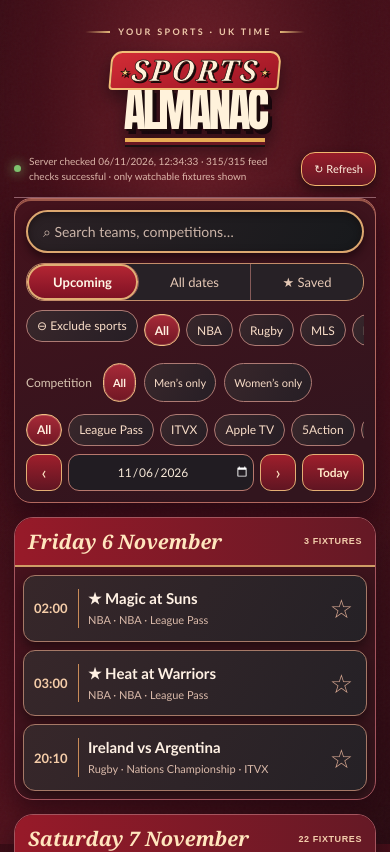
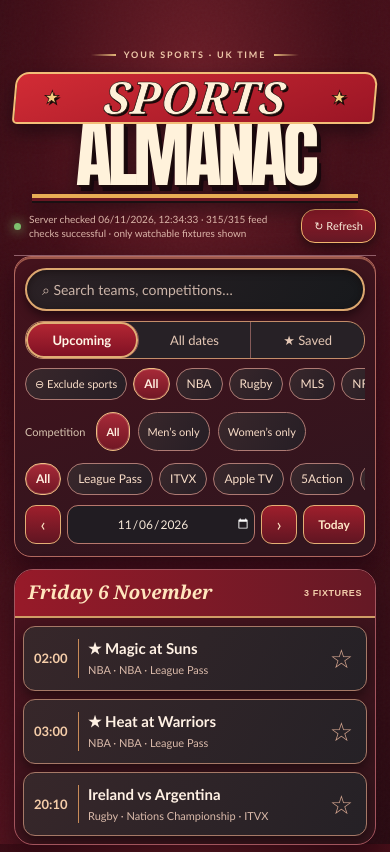
Before and after one commit to samgipple-oss/Sam-Sports-Watchlist, a plain HTML site: page index.html in a window 390 px wide. Shown: the top 852 px of the page. Drawn offline with Linux system fonts and the light colour scheme.

Commit message:
Update index.html

```diff
--- a/index.html
+++ b/index.html
@@ -6,7 +6,7 @@
 <meta name="viewport" content="width=device-width, initial-scale=1, viewport-fit=cover">
 <meta name="theme-color" content="#3b0e18">
 <meta name="apple-mobile-web-app-capable" content="yes">
-<meta name="apple-mobile-web-app-status-bar-style" content="black-translucent">
+<meta name="apple-mobile-web-app-status-bar-style" content="default">
 <title>Sports Almanac | Your Sports · UK Time</title>
 <style>
 :root{color-scheme:dark;--wine:#390d17;--red:#9d1928;--red-bright:#b82330;--blush:#dbaf9c;--gold:#e2b779;--pale:#fff0d5;--ink:#211b20;--panel:#2d252b;--line:#8a5b60;--muted:#d2b5ad}
@@ -19,8 +19,7 @@ button{cursor:pointer}
 button:focus-visible,input:focus-visible{outline:3px solid #ffcc79;outline-offset:3px}
 .shell{position:relative;max-width:1160px;margin:0 auto;padding:24px clamp(14px,4vw,44px) 65px}
 .eyebrow{text-align:center;display:flex;align-items:center;justify-content:center;gap:16px;font-size:11px;letter-spacing:.38em;font-weight:900;color:#efc9aa;margin:7px 0 14px}
-.eyebrow:before,.eyebrow:after{content:'';width:65px;max-width:10vw;height:2px;background:linear-gradient(90deg,transparent,var(--gold))}
-.eyebrow:after{transform:rotate(180deg)}
+.eyebrow:before,.eyebrow:after{content:'';width:65px;max-width:10vw;height:2px;background:linear-gradient(90deg,transparent,var(--gold))}.eyebrow:after{transform:rotate(180deg)}
 .brandrow{display:flex;justify-content:center;align-items:center;min-width:0}
 .masthead{flex:0 1 auto;min-width:0;text-align:center;filter:drop-shadow(0 8px 9px #10070b9c)}
 .sportsword{font-family:Georgia,'Times New Roman',serif;font-weight:900;font-style:italic;font-size:clamp(37px,6.7vw,90px);line-height:1;white-space:nowrap;letter-spacing:.11em;color:#fff1d9;-webkit-text-stroke:1.4px #20100b;text-shadow:3px 4px 0 #1a0909;background:linear-gradient(160deg,#d22c35,#9a1525);border:2px solid #f2be78;border-radius:22px 22px 8px 8px;padding:2px 18px 3px;transform:skew(-5deg);position:relative;z-index:1}
@@ -40,8 +39,7 @@ button:focus-visible,input:focus-visible{outline:3px solid #ffcc79;outline-offse
 #search{display:block;width:100%;height:55px;border-radius:26px;border:2px solid #dca76f;color:#fff0df;background:linear-gradient(120deg,#2b2125,#17191c);padding:0 23px;font-size:16px;box-shadow:inset 0 2px 7px #120a0a88,0 5px 8px #16060baa}
 #search::placeholder{color:#cbb4a8}
 .tabs{display:grid;grid-template-columns:repeat(3,minmax(0,1fr));margin:17px 0 18px;border:1px solid #c48d69;border-radius:25px;overflow:hidden;background:#272126}
-.tabs button{padding:13px 5px;border:0;border-right:1px solid #865b59;background:transparent;color:#e5c8b5;font-size:15px}
-.tabs button:last-child{border-right:0}
+.tabs button{padding:13px 5px;border:0;border-right:1px solid #865b59;background:transparent;color:#e5c8b5;font-size:15px}.tabs button:last-child{border-right:0}
 .tabs .active{color:#fff6e7;font-weight:800;background:linear-gradient(#b62734,#7c1023);border-radius:25px;box-shadow:inset 0 0 0 2px #e0ae75}
 .scrollchips{display:flex;align-items:center;gap:9px;flex-wrap:wrap;margin:10px 0}
 .chip{border:1.5px solid #ad7a73;border-radius:999px;padding:10px 14px;min-height:39px;white-space:nowrap;background:linear-gradient(120deg,#39272b,#261e25);color:#f8dcc7;font-size:13px}
@@ -65,6 +63,7 @@ button:focus-visible,input:focus-visible{outline:3px solid #ffcc79;outline-offse
 .empty{text-align:center;padding:25px;border:1px solid #ad646c;border-radius:16px;background:#30161d;color:#efc9b0}
 footer{padding:20px 4px;color:#bb9892;font-size:11px;line-height:1.6;border-top:1px solid #7b424d}
 footer p{margin:6px 0}
+
 @media(max-width:650px){
 .shell{padding:16px 14px 42px}
 .eyebrow{font-size:9px;letter-spacing:.26em;gap:8px;margin:10px 0 14px}
@@ -114,20 +113,160 @@ footer p{margin:6px 0}
 .game{grid-template-columns:43px minmax(0,1fr) 25px}
 .match{font-size:14px}
 }
-@media(prefers-reduced-motion:reduce){*{transition:none!important}}
+
+/* iPhone spacing and filter fixes */
+@media(max-width:650px){
+  .shell{
+    padding-top:max(49px,calc(env(safe-area-inset-top,0px) + 15px));
+    padding-bottom:max(38px,env(safe-area-inset-bottom,0px));
+  }
+  .eyebrow{
+    margin:0 0 12px;
+    white-space:nowrap;
+    font-size:9px;
+    letter-spacing:.2em;
+  }
+  .headerinfo{
+    margin-top:13px;
+    padding-bottom:12px;
+    gap:8px;
+  }
+  #status{
+    min-width:0;
+    font-size:10px;
+    line-height:1.4;
+  }
+  #refresh{flex:none}
+  .controls{
+    padding:11px 10px 12px;
+    overflow:hidden;
+    border-radius:17px;
+  }
+  .scrollchips{
+    margin:8px 0;
+    min-width:0;
+    scroll-snap-type:x proximity;
+    overscroll-behavior-x:contain;
+    -webkit-overflow-scrolling:touch;
+  }
+  .scrollchips .chip{
+    scroll-snap-align:start;
+  }
+  #sports{
+    display:flex;
+    flex-wrap:nowrap!important;
+    align-items:center;
+    overflow-x:auto;
+  }
+  #sports>div:first-child{
+    width:auto!important;
+    flex:0 0 auto!important;
+    margin:0!important;
+    flex-wrap:nowrap!important;
+  }
+  #sports>div:first-child .chip{
+    min-height:32px;
+    padding:7px 9px;
+    font-size:11px;
+  }
+  #genderFilters{
+    display:flex!important;
+    flex-wrap:nowrap!important;
+    overflow-x:auto;
+    min-width:0;
+  }
+  #genderFilters>span{
+    flex:none;
+    font-size:11px!important;
+  }
+  #services{
+    overflow-x:auto;
+    flex-wrap:nowrap!important;
+  }
+  .datebar{margin-top:10px}
+  .datebar button,#date{min-height:39px}
+  .dayhead strong{font-size:19px}
+  .day{margin:12px 0}
+  .game{padding:12px 10px}
+}
+@media(max-width:370px){
+  .shell{
+    padding-top:max(45px,calc(env(safe-area-inset-top,0px) + 12px));
+  }
+  .headerinfo{align-items:flex-start}
+  #refresh{padding:8px 9px}
+}
+
+/* NEW: Full-width mobile masthead */
+@media(max-width:650px){
+  .brandrow{
+    width:100%;
+    justify-content:center;
+  }
+  .masthead{
+    width:100%;
+    max-width:480px;
+    flex:1 1 100%;
+    min-width:0;
+  }
+  .sportsword{
+    display:flex;
+    align-items:center;
+    justify-content:space-around;
+    width:100%;
+    font-size:clamp(37px,11.5vw,63px);
+    letter-spacing:.015em;
+    padding:2px 5px 4px;
+    border-radius:13px 13px 5px 5px;
+    line-height:.94;
+  }
+  .sportsword .starlet{
+    font-size:.35em;
+    flex:none;
+    margin:0 1px;
+  }
+  .brandname{
+    font-size:clamp(65px,19.2vw,98px);
+    letter-spacing:-.055em;
+    transform:scaleX(1);
+    line-height:.8;
+    margin:0;
+    text-shadow:
+      2px 2px 0 #1b0b0b,
+      4px 6px 0 #18070d;
+  }
+  .brandrule{
+    margin:10px 5% 0;
+  }
+  .headerinfo{
+    margin-top:11px;
+  }
+}
+@media(max-width:370px){
+  .sportsword{font-size:11.2vw}
+  .brandname{font-size:19vw}
+}
+@media(prefers-reduced-motion:reduce){
+  *{transition:none!important}
+}
 </style>
 </head>
 <body>
 <main class="shell">
+
 <header>
   <div class="eyebrow">YOUR SPORTS · UK TIME</div>
+
   <div class="brandrow">
     <div class="masthead" aria-label="Sports Almanac">
-    <div class="sportsword"><span class="starlet">★</span>SPORTS<span class="starlet">★</span></div>
+      <div class="sportsword">
+        <span class="starlet">★</span>SPORTS<span class="starlet">★</span>
+      </div>
       <h1 class="brandname">ALMANAC</h1>
       <div class="brandrule"></div>
     </div>
   </div>
+
   <div class="headerinfo">
     <span class="statusdot" aria-hidden="true"></span>
     <p id="status">Loading your sports…</p>
@@ -136,21 +275,40 @@ footer p{margin:6px 0}
 </header>
 
 <section class="controls" aria-label="Fixture filters">
-  <input id="search" type="search" placeholder="⌕ Search teams, competitions…" aria-label="Search games">
+  <input
+    id="search"
+    type="search"
+    placeholder="⌕ Search teams, competitions…"
+    aria-label="Search games">
 
   <div class="tabs" id="views">
-    <button type="button" class="active" data-view="upcoming">Upcoming</button>
-    <button type="button" data-view="all">All dates</button>
-    <button type="button" data-view="faves">★ Saved</button>
+    <button type="button" class="active" data-view="upcoming">
+      Upcoming
+    </button>
+    <button type="button" data-view="all">
+      All dates
+    </button>
+    <button type="button" data-view="faves">
+      ★ Saved
+    </button>
   </div>
 
-  <div class="scrollchips" id="sports" aria-label="Sport selection"></div>
-  <div class="scrollchips" id="services" aria-label="Streaming service selection"></div>
+  <div class="scrollchips" id="sports"
+       aria-label="Sport selection"></div>
+
+  <div class="scrollchips" id="services"
+       aria-label="Streaming service selection"></div>
 
   <div class="datebar">
-    <button id="prev" type="button" aria-label="Previous date">‹</button>
-    <input id="date" type="date" aria-label="Selected date">
-    <button id="next" type="button" aria-label="Next date">›</button>
+    <button id="prev" type="button"
+            aria-label="Previous date">‹</button>
+
+    <input id="date" type="date"
+           aria-label="Selected date">
+
+    <button id="next" type="button"
+            aria-label="Next date">›</button>
+
     <button id="reset" type="button">Today</button>
   </div>
 </section>
@@ -158,17 +316,26 @@ footer p{margin:6px 0}
 <section id="results" aria-live="polite"></section>
 
 <section class="stats" aria-label="Schedule statistics">
-  <div><strong id="gameCount">0</strong><small>Games</small></div>
-  <div><strong id="dayCount">0</strong><small>Dates</small></div>
-  <div><strong id="favCount">0</strong><small>Saved</small></div>
+  <div>
+    <strong id="gameCount">0</strong>
+    <small>Games</small>
+  </div>
+  <div>
+    <strong id="dayCount">0</strong>
+    <small>Dates</small>
+  </div>
+  <div>
+    <strong id="favCount">0</strong>
+    <small>Saved</small>
+  </div>
 </section>
 
 <footer>
   <p>UK time · GMT/BST automatically. Broadcast listings may be provisional. No broadcaster logos or official affiliation.</p>
   <p>Sports Almanac is an independent fixture guide. Saved games remain on your device. Use only fixture data you are permitted to publish.</p>
 </footer>
+
 </main>
-
 <script src="./app.js" defer></script>
 </body>
 </html>
```
Lines whose indentation alone changed are shown as unchanged.
